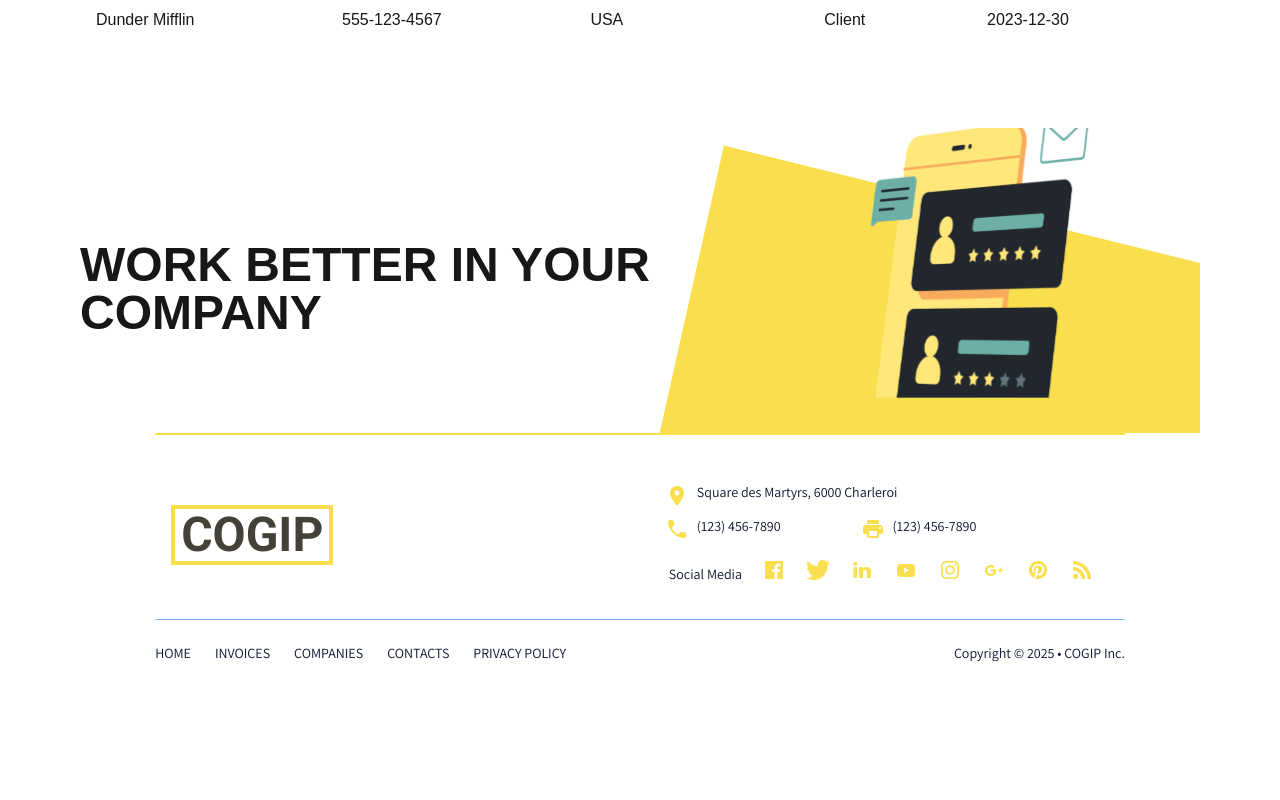
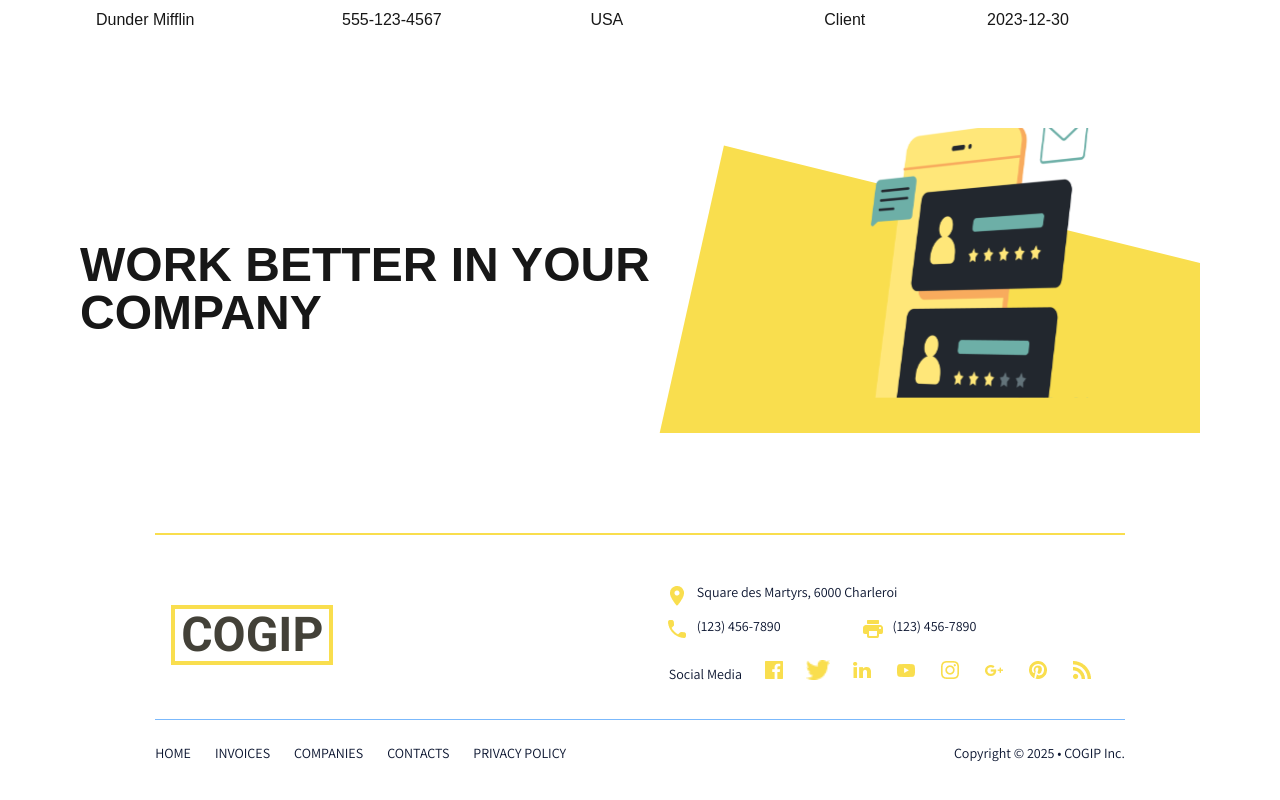
Before and after one commit to sam-sepiol1/cogip-client, a Next.js app: page / in a window 1280 px wide. Shown: the part 1822-2622 px from the top of the page. Before the commit the page ends 2584 px from the top, so only its background shows below. Built offline with nearby package versions, Linux system fonts and the light colour scheme.

Commit message:
Add a marging top

```diff
--- a/app/components/Footer.tsx
+++ b/app/components/Footer.tsx
@@ -8,7 +8,7 @@ export default function Footer() {
     const pathname = usePathname();
 
     return (
-        <footer className="w-[75.76%] mx-auto flex flex-col items-center justify-start mb-[100px] border-t-2 border-[#F9DE4E]">
+        <footer className="w-[75.76%] mx-auto flex flex-col items-center justify-start mt-[100px] mb-[100px] border-t-2 border-[#F9DE4E]">
             <div className="w-full flex justify-between items-center mt-6">
                 <h2
                     className="footer-logo text-5xl font-bold text-[#434138] border-4 ml-4 px-1.5 py-0.5"
```
